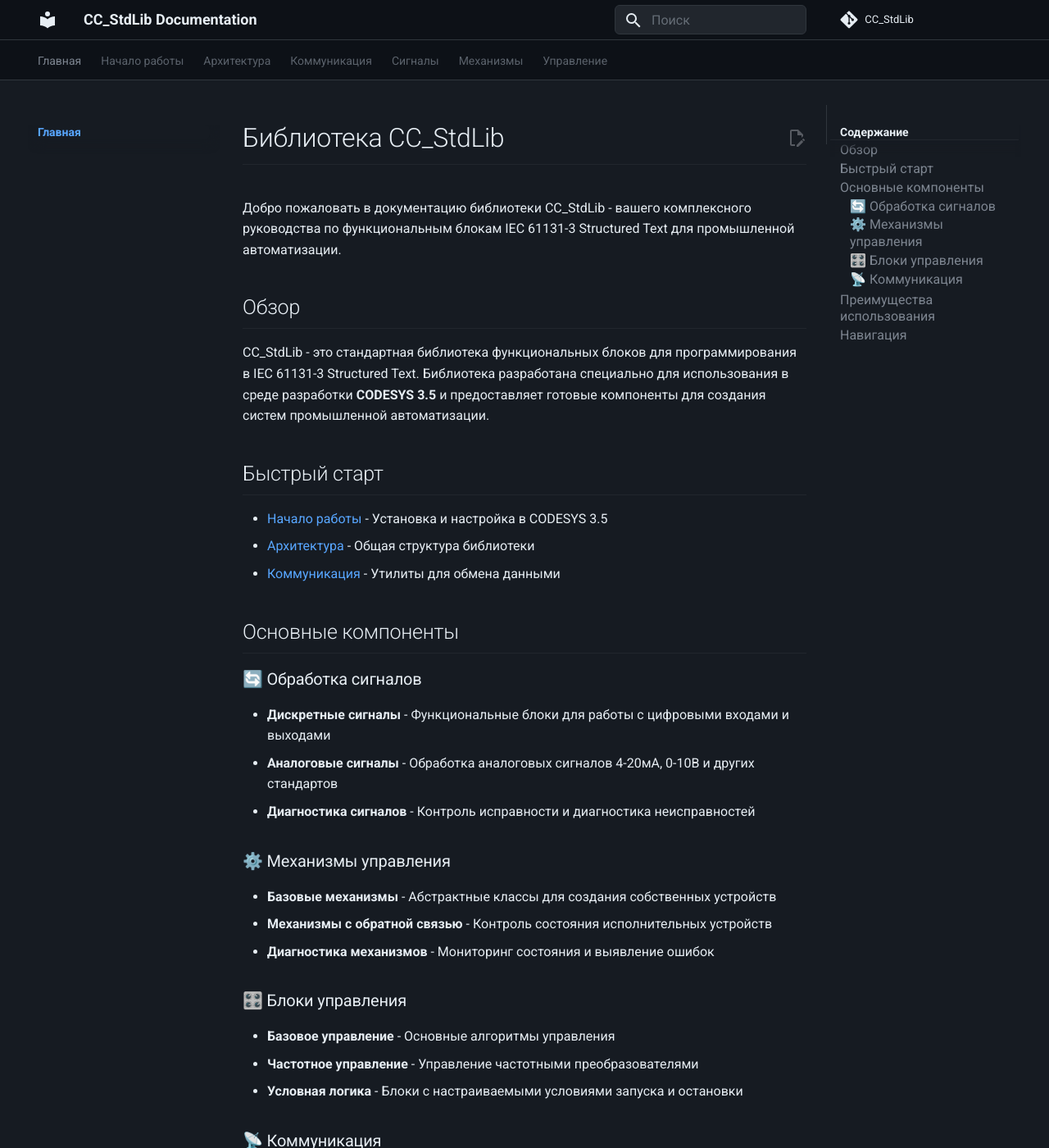
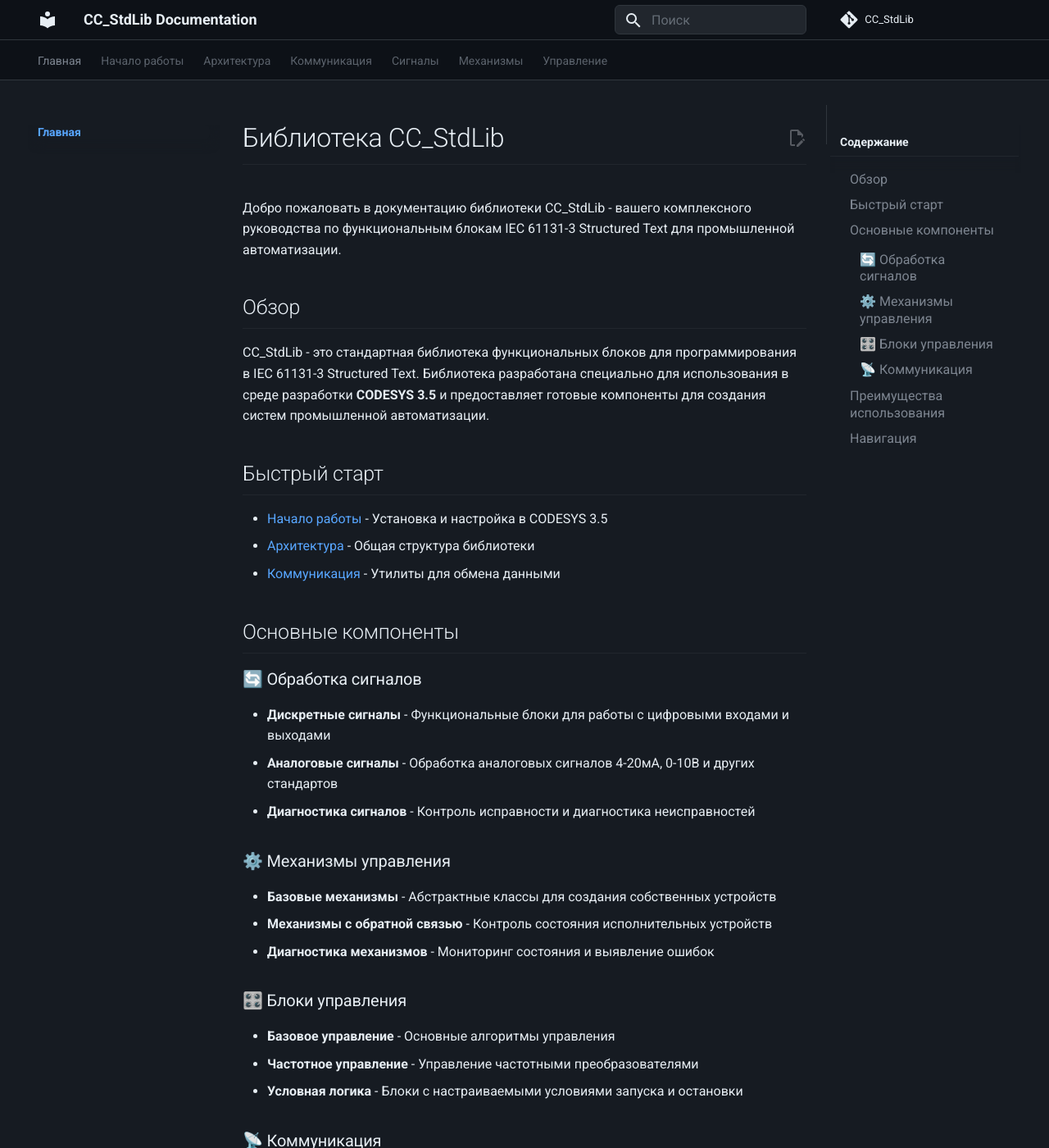
Before and after one commit to strwthvn/CC_StdLib_MkDocs, an MkDocs documentation site: the page built from docs/index.md, in a window 1280 px wide and 1400 px high. Shown: the whole window at 82% size. Built offline with MkDocs 1.6.1 and Material for MkDocs 9.7.7, drawn with Linux system fonts in a browser that asks for light colours; comment, search, counter and statistics services are not loaded.

Commit message:
Улучшение стилизации содержания (TOC) в правой панели
- Добавлены отступы для заголовка "Содержание"
- Увеличен отступ между заголовком и списком ссылок
- Улучшено позиционирование элементов содержания:
  * Отступы для заголовка: 12px сверху, 8px снизу
  * Отступ списка: 4px сверху
  * Отступы для ссылок: 4px вертикально, 12px горизонтально
- Добавлены эффекты hover для лучшего UX
- Активные ссылки выделяются цветным фоном

Теперь содержание выглядит более аккуратно и структурированно

🤖 Generated with [Claude Code](https://claude.ai/code)

Co-Authored-By: Claude <noreply@anthropic.com>

```diff
--- a/docs/stylesheets/github-dark.css
+++ b/docs/stylesheets/github-dark.css
@@ -313,16 +313,35 @@
   color: var(--github-dark-text-primary);
   border-bottom: 1px solid var(--github-dark-border-muted);
   font-weight: 600;
+  padding: 12px 12px 8px 12px;
+  margin-bottom: 8px;
+}
+
+.md-nav--secondary .md-nav__list {
+  padding-top: 4px;
+}
+
+.md-nav--secondary .md-nav__item {
+  margin: 2px 0;
 }
 
 .md-nav--secondary .md-nav__link {
   color: var(--github-dark-text-secondary);
   font-size: 0.8rem;
+  padding: 4px 12px;
+  margin: 1px 0;
+  border-radius: 4px;
+}
+
+.md-nav--secondary .md-nav__link:hover {
+  background-color: var(--github-dark-bg-tertiary);
+  color: var(--github-dark-text-primary);
 }
 
 .md-nav--secondary .md-nav__link--active {
   color: var(--github-dark-accent-blue);
   font-weight: 500;
+  background-color: rgba(88, 166, 255, 0.1);
 }
 
 /* Scroll bars */
```
